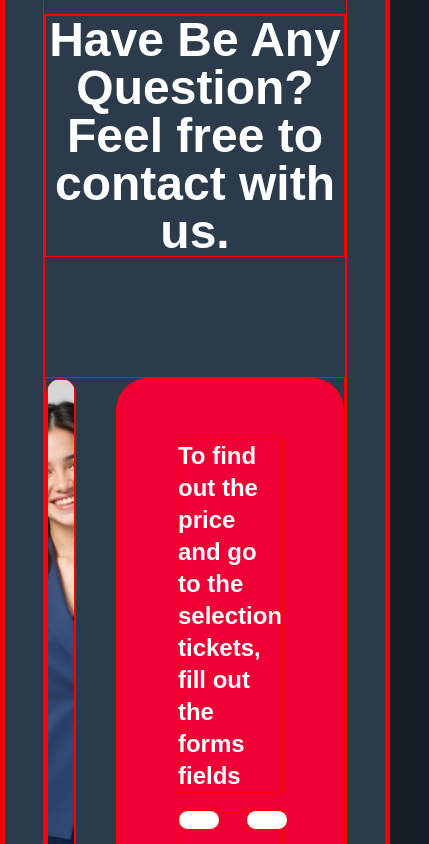
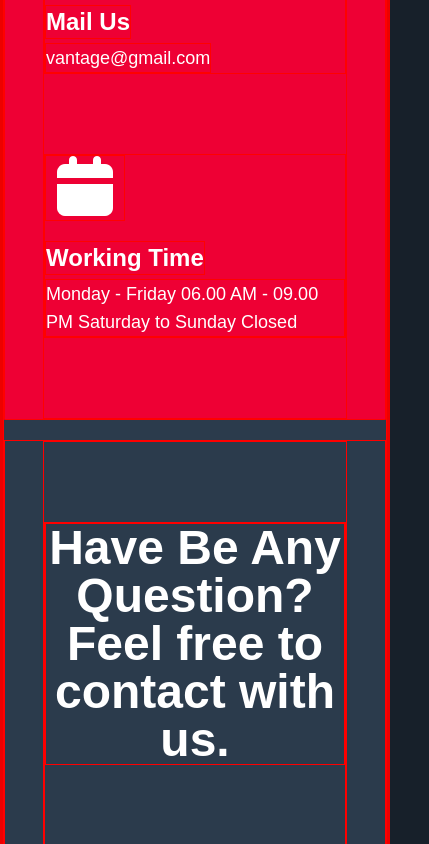
Before and after one commit to Vantage-EO-Project-AMIKOM/Vantage_EO, a Vue app: page /contact in a window 390 px wide. Shown: the part 1156-2000 px from the top of the page, 429 px wide, since content can reach past the window. Built offline with nearby package versions, Linux system fonts and the light colour scheme.

Commit message:
kasih responsive ke our contact us

```diff
--- a/src/views/ContactView.vue
+++ b/src/views/ContactView.vue
@@ -50,7 +50,7 @@ onUnmounted(() => {
     <!-- CONTACT INFO -->
     <div class="relative z-10 bg-[#2B3B4C] rounded-[3rem] -mt-10 mb-250 xl:mb-162.5 shadow-[0_0_80px_rgba(0,0,0,0.15)]">
         <section class=" w-full h-auto bg-[#EE0034] rounded-t-[3rem] relative -top-5">
-            <div class=" w-full max-w-4/5 mx-auto py-20 grid grid-cols-4 gap-20">
+            <div class=" w-full max-w-4/5 mx-auto py-20 grid grid-cols-1 sm:grid-cols-2 xl:grid-cols-4 gap-20">
 
                 <div class=" w-full h-full flex flex-col items-start text-white">
                     <i class="fa fa-phone text-[4rem] mb-5" aria-hidden="true"></i>
@@ -89,36 +89,36 @@ onUnmounted(() => {
                 <div class=" w-full text-center">
                     <h2 class=" text-5xl font-bold mb-30 text-white">Have Be Any Question? <br> Feel free to contact with us.</h2>
 
-                    <div class=" w-full h-auto flex">
+                    <div class=" w-full h-auto flex flex-col xl:flex-row">
 
-                        <div class=" w-4/10 h-120 rounded-4xl overflow-hidden">
+                        <div class=" w-full xl:w-4/10 h-120 rounded-4xl overflow-hidden mb-10 xl:mb-0">
                             <img src="./../components/img/contactPage/cs.jpeg" alt=""
                                 class=" w-full h-full object-cover object-top">
                         </div>
 
-                        <div class=" w-full ml-10 p-15 bg-[#EE0034] rounded-4xl flex flex-col">
+                        <div class=" w-full ml-0 xl:ml-10 p-10 md:p-15 bg-[#EE0034] rounded-4xl flex flex-col">
                             <p class=" text-2xl font-bold text-white text-left mb-4">To find out the price and go to
                                 the
                                 selection tickets, fill out the forms fields</p>
 
-                            <div class=" w-full h-full grid grid-cols-2 gap-8">
+                            <div class=" w-full h-full grid grid-cols-1 xl:grid-cols-2 gap-8">
 
                                 <input type="text" placeholder="Name"
-                                    class=" w-full h-full border border-black bg-[#FFFFFF] outline-none rounded-full px-5">
+                                    class=" w-full h-full border border-black bg-[#FFFFFF] outline-none min-h-15 rounded-full px-5">
                                 <input type="email" placeholder="Email"
-                                    class=" w-full h-full border border-black bg-[#FFFFFF] outline-none rounded-full px-5">
+                                    class=" w-full h-full border border-black bg-[#FFFFFF] outline-none min-h-15 rounded-full px-5">
                                 <input type="number" placeholder="Phone"
-                                    class=" w-full h-full border border-black bg-[#FFFFFF] outline-none rounded-full px-5">
+                                    class=" w-full h-full border border-black bg-[#FFFFFF] outline-none min-h-15 rounded-full px-5">
                                 <input type="text" placeholder="Subject"
-                                    class=" w-full h-full border border-black bg-[#FFFFFF] outline-none rounded-full px-5">
+                                    class=" w-full h-full border border-black bg-[#FFFFFF] outline-none min-h-15 rounded-full px-5">
 
                                 <textarea name="" id=""
-                                    class=" w-full h-full border border-black bg-[#FFFFFF] outline-none rounded-4xl p-5"
+                                    class=" w-full h-full border border-black bg-[#FFFFFF] outline-none min-h-15 rounded-4xl p-5"
                                     placeholder="Message"></textarea>
 
                                 <div class=" relative">
                                     <button
-                                        class="px-7 py-4 m-auto bg-[#2B3B4C] rounded-full transition-all hover:translate-x-2 cursor-pointer absolute top-0 left-0 capitalize text-white font-bold">
+                                        class="w-full xl:w-auto px-7 py-4 m-auto bg-[#2B3B4C] rounded-full transition-all hover:translate-x-2 cursor-pointer xl:absolute top-0 left-0 capitalize text-white font-bold">
                                         register now
                                         <i class="fa fa-long-arrow-right font-extralight -rotate-45"
                                             aria-hidden="true"></i>
@@ -137,7 +137,7 @@ onUnmounted(() => {
 
         <!-- MAPS -->
         <section class=" w-full h-auto">
-            <div class=" w-full max-w-4/5 mx-auto py-20 px-20">
+            <div class=" w-full max-w-4/5 mx-auto py-20 px-0 xl:px-20">
 
                 <div class=" w-full h-100 rounded-4xl overflow-hidden shadow-lg/25 shadow-black">
                     <iframe class=" w-full h-full object-cover"
@@ -162,7 +162,7 @@ onUnmounted(() => {
                     <div class=" w-full border border-white"></div>
                 </div>
 
-                <div class=" w-full grid grid-cols-8 gap-12">
+                <div class=" w-full grid grid-cols-8 gap-2 sm:gap-4 xl:gap-12">
 
                     <div class=" w-full h-full overflow-hidden col-span-2 flex justify-center">
                         <img src="./../components/img/contactPage/sponsorsLogo/logo1.png" alt="" draggable="false">
```
